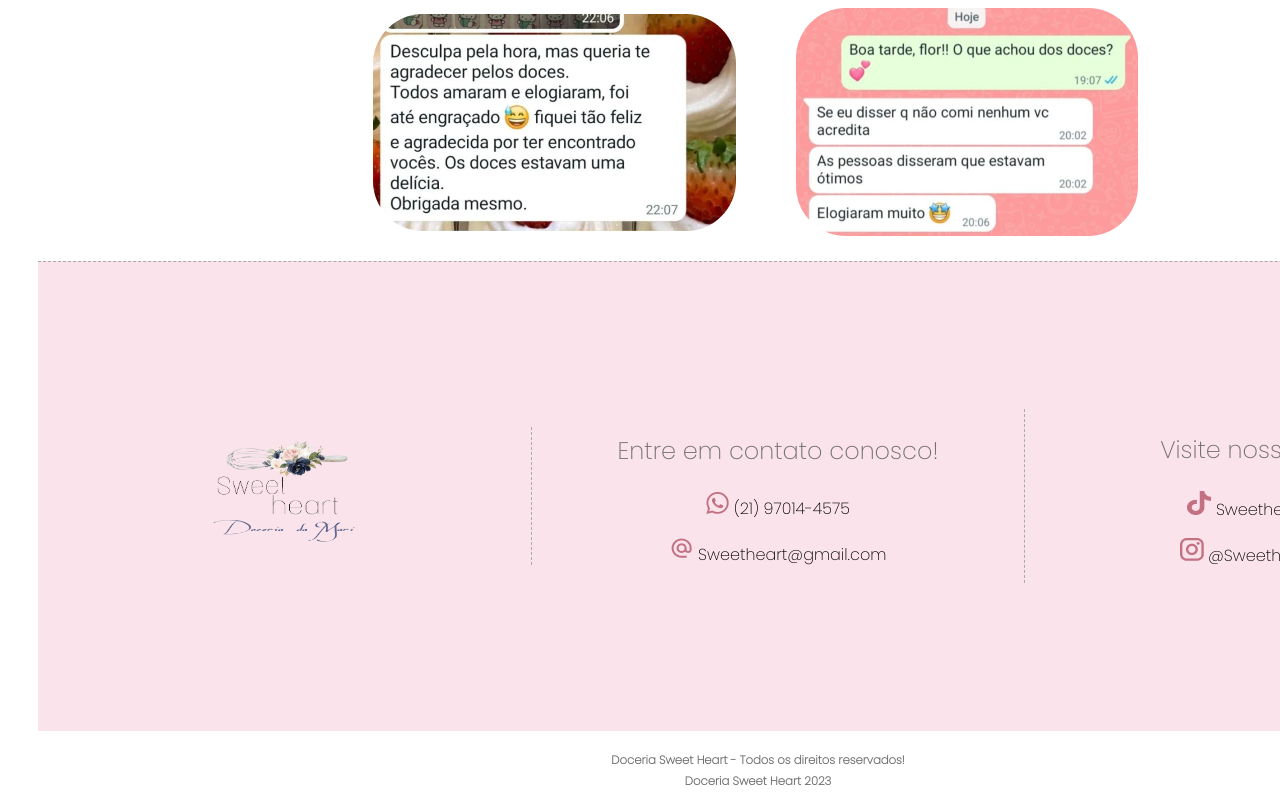
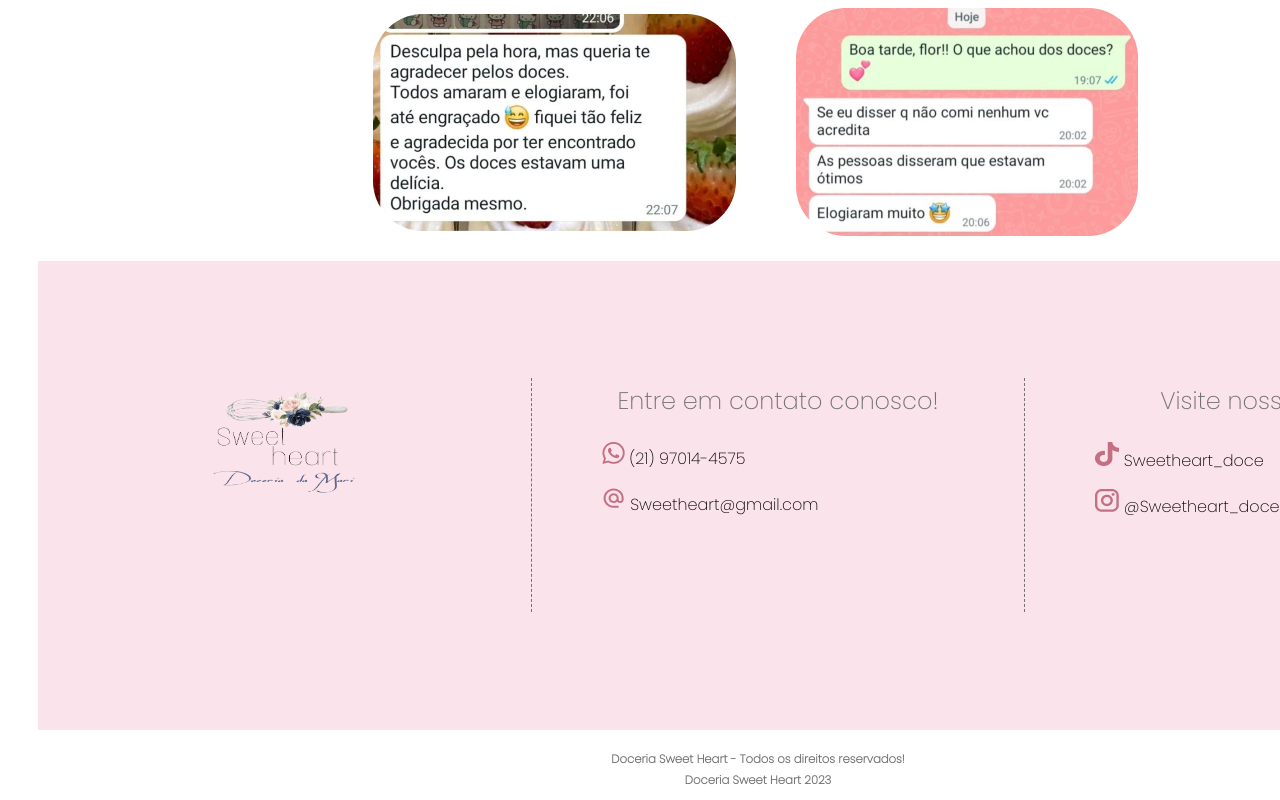
Before and after one commit to suassunasaulo/doceria, a plain HTML site: page index.html in a window 1280 px wide. Shown: the part 3039-3839 px from the top of the page. Drawn offline with Linux system fonts and the light colour scheme.

Commit message:
página index concluída

```diff
--- a/estilo/Index.css
+++ b/estilo/Index.css
@@ -232,7 +232,7 @@ footer {
     display: flex;
     justify-content: space-between;
     align-items: center;
-    border-top: 1px dashed #aaa;
+
     padding: 20px;
   }
 
@@ -242,6 +242,7 @@ footer {
     font-family: 'Poppins';
     flex: 1;
     text-align: center;
+    height: 234px;
   }
 
   .coluna h3{
@@ -249,12 +250,20 @@ footer {
     font-style: normal;
     font-weight: 275;
     color:#737272;
+    margin-top: 5px;
   }
 
   .coluna:not(:last-child) {
-    border-right: 1px dashed #aaa;
+    border-right: 1px dashed #737272;
+
     padding-right: 20px;
     margin-right: 20px;
+  }
+
+  .coluna p{
+
+ text-align: start;
+ margin-left: 50px;
   }
 
 .rodape{
```
Also changed, not shown: index.html (+1 -1 lines).
